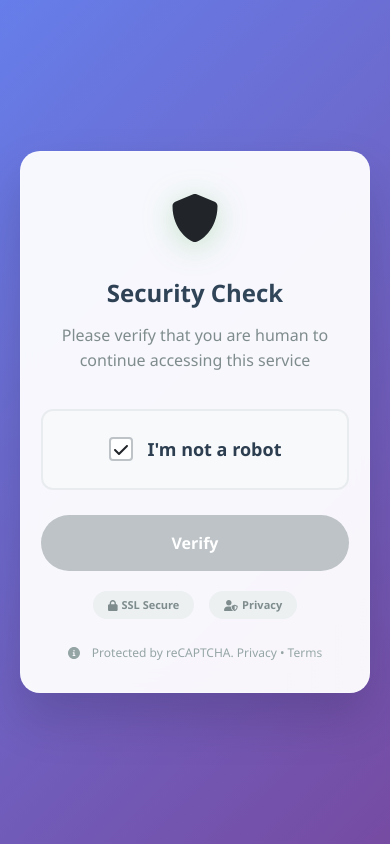
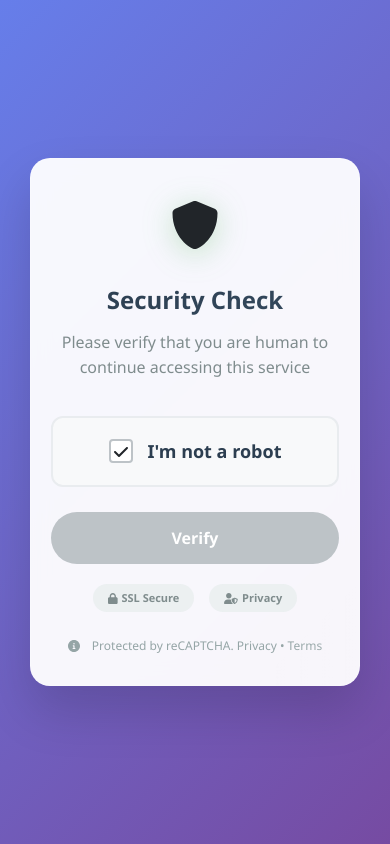
Before and after one commit to ddoshacker223/captcha.test, a plain HTML site: page index.html in a window 390 px wide. Drawn offline with nearby package versions, Linux system fonts and the light colour scheme.

Commit message:
Improve mobile styles and UX animations
Added mobile improvements and enhanced UX animations.

```diff
--- a/assets/css/style.css
+++ b/assets/css/style.css
@@ -261,4 +261,45 @@ body {
     .captcha-icon {
         font-size: 48px;
     }
+
 }
+
+/* Добавьте в style.css */
+.captcha-box {
+    -webkit-tap-highlight-color: transparent;
+    -webkit-user-select: none;
+    user-select: none;
+}
+
+.btn-verify {
+    -webkit-tap-highlight-color: transparent;
+}
+
+/* Улучшения для мобильных */
+@media (max-width: 480px) {
+    .captcha-container {
+        padding: 30px 20px;
+        margin: 10px;
+    }
+
+    .captcha-box {
+        padding: 20px;
+    }
+
+    .btn-verify {
+        padding: 14px 20px;
+    }
+}
+
+/* Анимации для лучшего UX */
+.check-icon {
+    transition: all 0.3s ease;
+}
+
+.captcha-box {
+    transition: all 0.3s ease;
+}
+
+.btn-verify {
+    transition: all 0.3s ease;
+}
```
